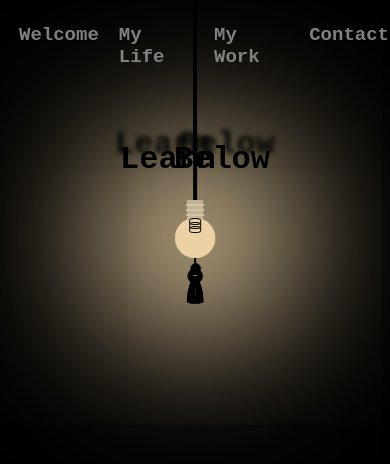
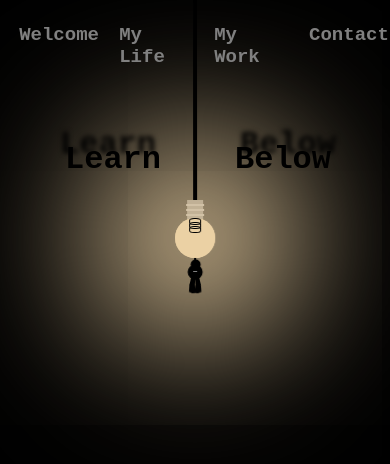
Before and after one commit to nathanhains/nathanhains.github.io, a React (Create React App) app: page / in a window 390 px wide. Both pictures are taken after a click on the element 195 px from the left and 238 px from the top of the page. Shown: the top 464 px of the page. Built offline with nearby package versions, Linux system fonts and the light colour scheme.

Commit message:
Clickable spider

```diff
--- a/src/App.css
+++ b/src/App.css
@@ -248,7 +248,6 @@ to {
 
 .bulb-bottom {
     transition: 600ms;
-    cursor: pointer;
     position: relative;
     width: 40px;
     height: 40px;
@@ -351,7 +350,8 @@ to {
   color: black;
   position: absolute;
   top: 120px;
-  left: 150px;
+  left: 50%; /* Negative half of height. */
+  margin-left: -120px;
   text-shadow: -5px -15px 5px black;
 }
 
@@ -360,7 +360,8 @@ to {
   color: black;
   position: absolute;
   top: 120px;
-  left: 310px;
+  left: 50%; /* Negative half of height. */
+  margin-left: 70px;
   text-shadow: 5px -15px 5px black;
 }
 
@@ -369,7 +370,8 @@ to {
   color: black;
   position: absolute;
   top: 300px;
-  left: 205px;
+  left: 50%; /* Negative half of height. */
+  margin-left: -50px;
   text-shadow: 0px 15px 5px black;
 }
 
@@ -378,7 +380,8 @@ to {
   color: black;
   position: absolute;
   top: 120px;
-  left: 120px;
+  left: 50%; /* Negative half of height. */
+  margin-left: -130px;
   z-index: 10;
   text-shadow: -5px -15px 5px black;
 }
@@ -388,7 +391,8 @@ to {
   color: black;
   position: absolute;
   top: 120px;
-  right: 120px;
+  left: 50%; /* Negative half of height. */
+  margin-left: 40px;
   z-index: 10;
   text-shadow: 5px -15px 5px black;
 }
@@ -904,22 +908,6 @@ to {
     top: 76%;
   }
 
-  .Fix {
-    left: 50%; /* Negative half of height. */
-    margin-left: -120px;
-
-  }
-
-  .The {
-    left: 50%; /* Negative half of height. */
-    margin-left: 70px;
-  }
-
-  .Light {
-    left: 50%; /* Negative half of height. */
-    margin-left: -50px;
-  }
-
   .Learn {
     left: 50%; /* Negative half of height. */
     margin-left: -130px;
@@ -1130,19 +1118,7 @@ to {
 @media only screen and (max-width: 490px) {
 
   .nav-link {
-    padding:10px;
-  }
-
-  .Fix {
-    left: 105px;
-  }
-
-  .The {
-    left: 265px;
-  }
-
-  .Light {
-    left: 160px;
+    padding:1.2vh;
   }
 
   .medias-bar {
@@ -1150,35 +1126,67 @@ to {
   }
 
   .who-i-am {
-    left: 60px;
+    left: 50px;
+  }
+
+  .my-worth .left-box {
+    left: -160px;
   }
 
   .what-i-do {
-    right: 60px;
+    right: 50px;
+  }
+
+  .my-worth .right-box {
+    right: -160px;
   }
 
   .my-trainer-1 {
-    left: 60px;
+    left: 50px;
+  }
+
+  .my-work .left-box-1 {
+    left: -160px;
   }
 
   .allegiance-1 {
-    left: 60px;
+    left: 50px;
+  }
+
+  .my-work .left-box-2 {
+    left: -160px;
   }
 
   .iremind-1 {
-    left: 60px;
+    left: 50px;
+  }
+
+  .my-work .left-box-3 {
+    left: -160px;
   }
 
   .my-trainer-2 {
-    right: 60px;
+    right: 50px;
+  }
+
+  .my-work .right-box-1 {
+    right: -160px;
   }
 
   .allegiance-2 {
-    right: 60px;
+    right: 50px;
+  }
+
+  .my-work .right-box-2 {
+    right: -160px;
   }
 
   .iremind-2 {
-    right: 60px;
+    right: 50px;
+  }
+
+  .my-work .right-box-3 {
+    right: -160px;
   }
 
   .area-bottom {
--- a/src/App.js
+++ b/src/App.js
@@ -15,9 +15,11 @@ const App = () => {
   }, [])
 
   const [clicked, setClicked] = useState("no")
+  const [spiderClicked, setSpiderClicked] = useState("no")
 
   const handleClick = () => {
     clicked === "no" ? setClicked("yes") : setClicked("no")
+    clicked === "no" ? setSpiderClicked("no") : setSpiderClicked("no")
   }
 
   return (
@@ -26,7 +28,7 @@ const App = () => {
     <NavBar clicked={clicked} motion={motion}/>
     <div className="App">
       <header id="welcome" className="App-header">
-        <Lightbulb clicked={clicked} handleClick={handleClick}/>
+        <Lightbulb clicked={clicked} handleClick={handleClick} spiderClicked={spiderClicked} setSpiderClicked={setSpiderClicked}/>
       </header>
       {
       clicked === "no" ? null :
@@ -35,6 +37,7 @@ const App = () => {
       <h1 className="Below" >Below</h1>
       </>
       }
+
       <h1  className="Fix">Fix</h1>
       <h1 className="The">The</h1>
       <h1 className="Light">Light</h1>
--- a/src/components/Lightbulb.js
+++ b/src/components/Lightbulb.js
@@ -1,7 +1,7 @@
 import React from 'react'
 import {motion} from 'framer-motion'
 import Spider from './Spider'
-const Lightbulb = ({clicked, handleClick}) => {
+const Lightbulb = ({clicked, handleClick, spiderClicked, setSpiderClicked}) => {
 
     return (
         <>
@@ -51,8 +51,8 @@ const Lightbulb = ({clicked, handleClick}) => {
                     <div class="zig"></div>
                     <div class="zig"></div>
                 </div>
-                <div onClick = {handleClick} class={clicked === "no" ? "bulb-off-second" : "bulb-off-second bulb-on-second"}><div className="spider-box">
-                    <Spider clicked={clicked}/>
+                <div  class={clicked === "no" ? "bulb-off-second" : "bulb-off-second bulb-on-second"}><div className="spider-box">
+                    <Spider clicked={clicked} spiderClicked={spiderClicked} setSpiderClicked={setSpiderClicked}/>
                 </div></div>
             </motion.div>
         </>
--- a/src/components/Spider.js
+++ b/src/components/Spider.js
@@ -1,11 +1,18 @@
-import React from 'react'
+import React, {useState} from 'react'
 import '../spider.css'
-const Spider = ({clicked}) => {
+const Spider = ({clicked, spiderClicked, setSpiderClicked}) => {
 
-    return clicked ==="no" ? null : (
+
+
+    return clicked ==="no" ? null : spiderClicked === "no" ? (
+
             <>
-                <div class="spider-web shadow"></div>
-            <div class="container shadow">
+
+            <div class="spider-web"></div>
+            <div class="container" onClick={() => {
+                setSpiderClicked("yes")
+                setTimeout(() => setSpiderClicked("hide"), 5000)
+            }}>
             <div class="arm-container right">
                 <div class="arm A"><div class="arm B"><div class="arm C"></div></div></div>
                 <div class="arm A"><div class="arm B"><div class="arm C"></div></div></div>
@@ -18,14 +25,22 @@ const Spider = ({clicked}) => {
                 <div class="arm A"><div class="arm B"><div class="arm C"></div></div></div>
                 <div class="arm A"><div class="arm B"><div class="arm C"></div></div></div>
             </div>
-            <div class="spider-body shadow-body">
+            <div class="spider-body">
                 <div class="eye eye-left"></div>
                 <div class="eye eye-right"></div>
             </div>
             </div>
+            </>
+        )
+        :
 
-            <div class="spider-web"></div>
-            <div class="container">
+        spiderClicked === "hide" ? null : (
+            <>
+            <div class="spider-web-2"></div>
+            <div class="container-2" onClick={() => {
+                setSpiderClicked("yes")
+                setTimeout(setSpiderClicked("hide"), 6000)
+                }}>
             <div class="arm-container right">
                 <div class="arm A"><div class="arm B"><div class="arm C"></div></div></div>
                 <div class="arm A"><div class="arm B"><div class="arm C"></div></div></div>
@@ -46,6 +61,7 @@ const Spider = ({clicked}) => {
             </>
         )
 
+
 }
 
 export default Spider
--- a/src/spider.css
+++ b/src/spider.css
@@ -15,12 +15,32 @@
     top: 50%;
     transform: translate(-50%, -50%);
     z-index: 700;
+    transition: filter 0.3s ease;
+  }
 
+  .container-2{
+    animation: spider-anima-2 12s;
+    animation-fill-mode: forwards;
+    position: absolute;
+    left: 50%;
+    top: 50%;
+    transform: translate(-50%, -50%);
+    z-index: 700;
+    transition: filter 0.3s ease;
+  }
+
+  .hidden {
+    display: hidden;
   }
 
   @keyframes spider-anima {
-    0%  { top: -5px; }
+    0%  { top: -16px; }
     50% { top: 50%; }
+  }
+
+  @keyframes spider-anima-2 {
+    0%  { top: 50%; }
+    50% { top: -16px; }
   }
 
   .container .eye {
@@ -52,6 +72,24 @@
     z-index: 600;
   }
 
+  .spider-web-2 {
+    animation: spider-web-anima-2 6s ease-out;
+    animation-fill-mode: forwards;
+    background-color: black;
+    border-radius: 4px;
+    height: 0;
+    left: 50%;
+    position: absolute;
+    transform: translateX(-50%);
+    width: 2px;
+    z-index: 600;
+  }
+
+  @keyframes spider-web-anima-2 {
+    0%    { height: 5vh; top: 0; }
+    100%  { height: 0; top: -10px;}
+  }
+
   @keyframes spider-web-anima {
     0%    { height: 0; top: -10px; }
     100%  { height: 5vh; top: 0;}
@@ -65,7 +103,7 @@
     top: 50%;
     transform: translate(-50%, -50%);
     width: 15px;
-
+    transition: filter 0.3s ease
   }
 
   .spider-body:before {
@@ -78,22 +116,21 @@
     top: -5px;
     width: 10px;
     z-index: -99;
+    transition: filter 0.3s ease
   }
 
   .right {
     transform: rotateY(180deg);
   }
-  .arm-container {
-
-  }
 
   .arm {
     background-color: black;
     border-radius: 4px;
-    height: 4px;
+    height: 3px;
     position: absolute;
     transform-origin: center left;
-    width: 10px;
+    width: 8px;
+    transition: filter 0.3s ease
   }
   .A {
     animation: A-anima 3s infinite ease-in-out;
```
